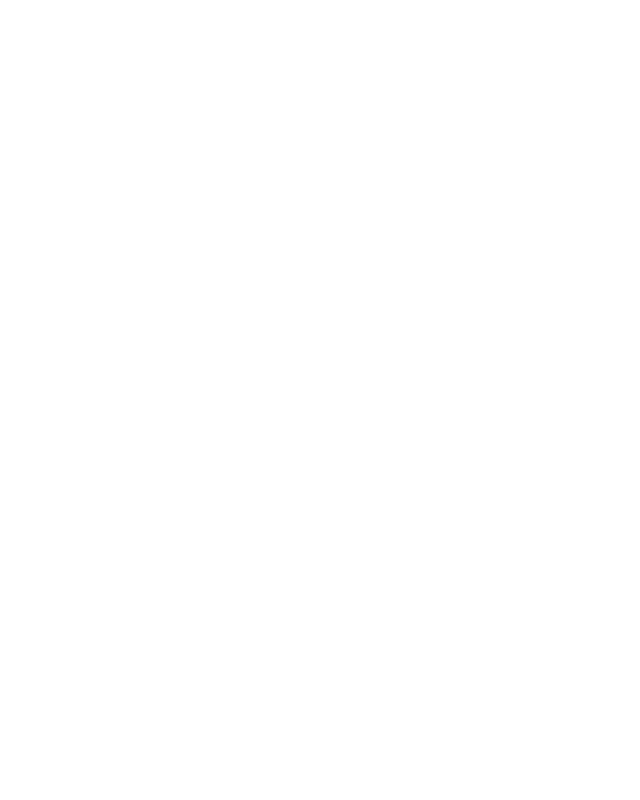
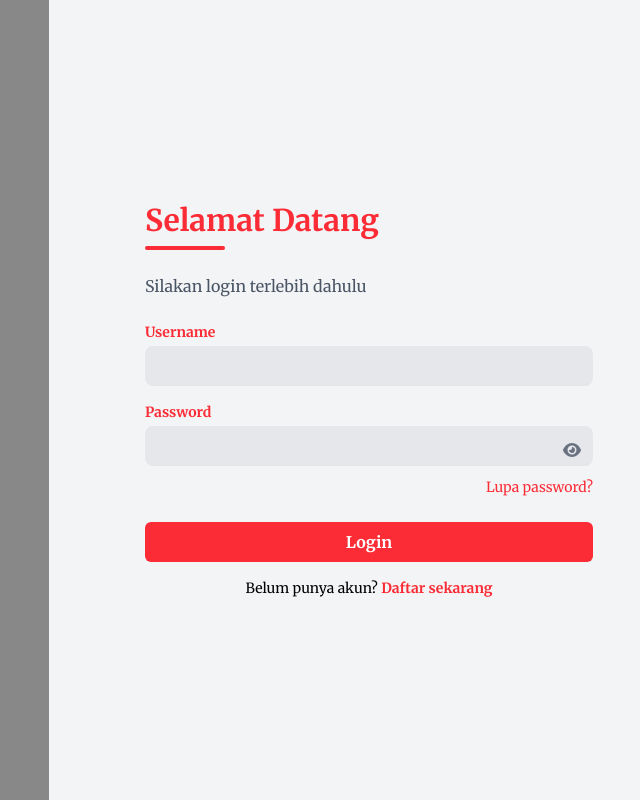
Before and after one commit to Education-Law/EducationLaw-Web, a React (Vite) app: page /login in a window 1280 px wide. Before the commit this address had no page. Shown: the whole page, without its empty margins (591-1231 px from the left). Built offline with nearby package versions, Linux system fonts and the light colour scheme.

Commit message:
create login page

```diff
--- /dev/null
+++ b/src/pages/Login.jsx
@@ -0,0 +1,64 @@
+import React, { useState } from 'react';
+import { FontAwesomeIcon } from "@fortawesome/react-fontawesome";
+import { faEye, faEyeSlash } from "@fortawesome/free-solid-svg-icons";
+import { Link } from 'react-router-dom';
+import Button from '../component/Button';
+
+const Login = () => {
+    const [showPassword, setShowPassword] = useState(false);
+
+    return (
+        <div className="h-screen flex">
+            <div className="w-1/2 bg-[#888888] d-500 flex items-center justify-center">
+            </div>
+
+            <div className="w-1/2 flex items-center justify-center p-10 bg-gray-100">
+                <div className="w-full max-w-md">
+                    <h1 className="text-3xl font-bold text-red-500 mb-2">Selamat Datang</h1>
+                    <hr className="h-1 w-20 bg-red-500 border-none rounded-lg mb-6" />
+
+                    <p className="mb-6 text-gray-600">Silakan login terlebih dahulu</p>
+
+                    <div className="mb-4">
+                        <label className="block text-sm font-bold text-red-500 mb-1">Username</label>
+                        <input className="w-full px-4 py-2 bg-gray-200 rounded-lg focus:outline-none focus:ring-2 focus:ring-red-400" />
+                    </div>
+
+                    <div className="mb-2 relative">
+                        <label className="block text-sm font-bold text-red-500 mb-1">Password</label>
+                        <input
+                            type={showPassword ? "text" : "password"}
+                            className="w-full px-4 py-2 bg-gray-200 rounded-lg focus:outline-none focus:ring-2 focus:ring-red-400"
+                        />
+                        <FontAwesomeIcon
+                            icon={showPassword ? faEyeSlash : faEye}
+                            className="absolute right-3 top-10 text-gray-500 cursor-pointer"
+                            onClick={() => setShowPassword(!showPassword)}
+                        />
+                    </div>
+
+                    <div className="mb-6 text-right">
+                        <Link to="" className="text-sm text-red-500 hover:underline">
+                            Lupa password?
+                        </Link>
+                    </div>
+
+                    <Button className="w-full py-2 bg-red-500 text-white rounded-lg hover:bg-red-600 transition duration-300">
+                        Login
+                    </Button>
+
+                    <div className="mt-4 text-center">
+                        <p className="text-sm">
+                            Belum punya akun?{" "}
+                            <Link to="/register" className="text-red-500 font-bold hover:underline">
+                                Daftar sekarang
+                            </Link>
+                        </p>
+                    </div>
+                </div>
+            </div>
+        </div>
+    );
+};
+
+export default Login;
--- a/src/routes/AppRoutes.jsx
+++ b/src/routes/AppRoutes.jsx
@@ -2,6 +2,7 @@
 import Navbar from "../component/Navbar";
 import Footer from "../component/footer";
 import Dashboard from "../pages/Dashboard";
+import Login from "../pages/Login";
 
 const AppRoutes = () => {
 
@@ -14,6 +15,11 @@
                     <Footer />
                 </>
             } />
+            <Route path="/login" element={
+                <>
+                    <Login />
+                </>
+            } />
         </Routes>
     )
 }
```
